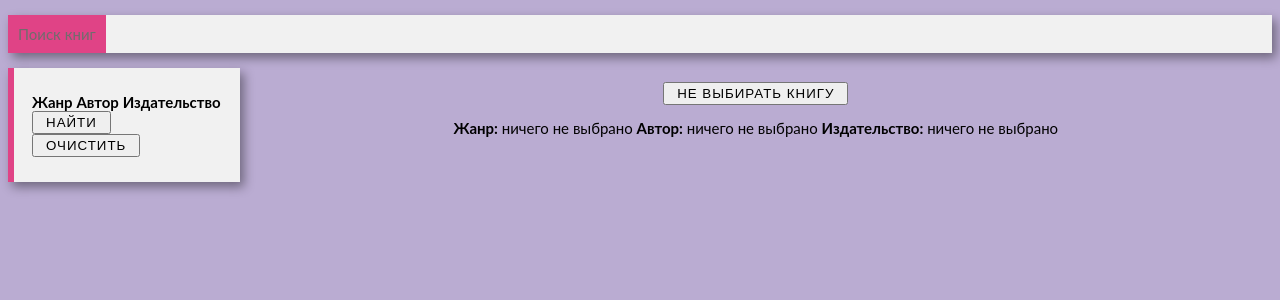
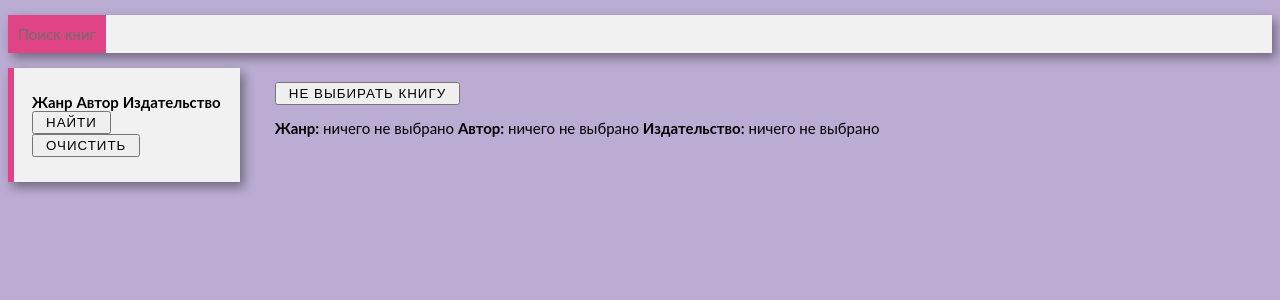
Before and after one commit to dariRusAG/MVC, a Flask app: page /search in a window 1280 px wide; the page is wider, and only the part inside the window is pictured. Shown: the top 300 px of that part. Run offline with Flask 2, Linux system fonts and the light colour scheme; data that the repository does not hold is empty; some libraries are stand-ins or nearby versions.

Commit message:
changing styles

```diff
--- a/static/CSS/search_style.css
+++ b/static/CSS/search_style.css
@@ -10,6 +10,24 @@
 }
 
 .block_output {
+    display: block;
+}
+
+.back_button {
+    text-align: left;
+    padding: 14px 14px;
+    margin-left: 20%;
+}
+
+.info {
+    text-align: left;
+    height: auto;
+    width: 100%;
+    margin-left: 20%;
+    padding: 0 14px;
+}
+
+.books_view {
     display: flex;
     flex-wrap: wrap;
     justify-content: center;
@@ -17,16 +35,6 @@
     padding: 14px 14px;
 }
 
-/*.back_button {*/
-/*    margin-right: 740px;*/
-/*}*/
-
-.info {
-    text-align: center;
-    height: auto;
-    width: 100%;
-    padding-top: 14px;
-}
 
 .block {
     padding: 20px 25px;
--- a/templates/search.html
+++ b/templates/search.html
@@ -26,16 +26,19 @@
     </div>
 
     <div class="block_output">
-    <div class="back_button">
-        <input type="button" onclick="window.location='{{ url_for('index') }}'" value="Не выбирать книгу">
-    </div>
+        <div class="back_button">
+            <input type="button" onclick="window.location='{{ url_for('index') }}'" value="Не выбирать книгу">
+        </div>
 
         <div class="info">
             {% for df, name_df, view in zip(list_data, sections, list_choices) %}
             {{ macros.render_info_choice(df, name_df, view, len) }}
             {% endfor %}
         </div>
-        {{ macros.render_books(books, len) }}
+
+        <div class="books_view">
+            {{ macros.render_books(books, len) }}
+        </div>
     </div>
 
 </div>
```
